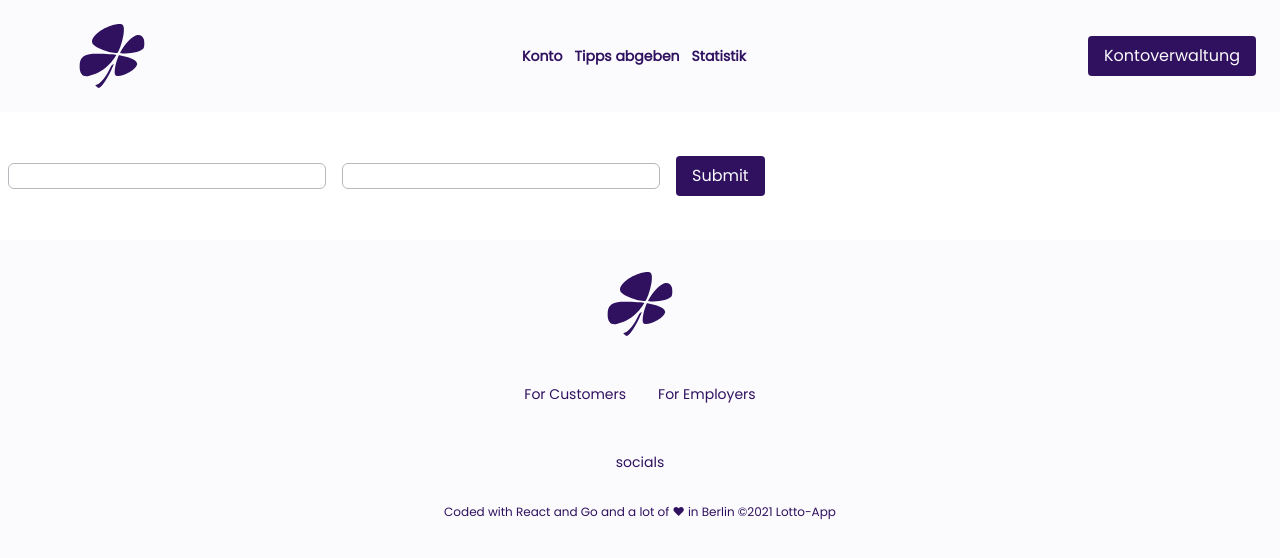
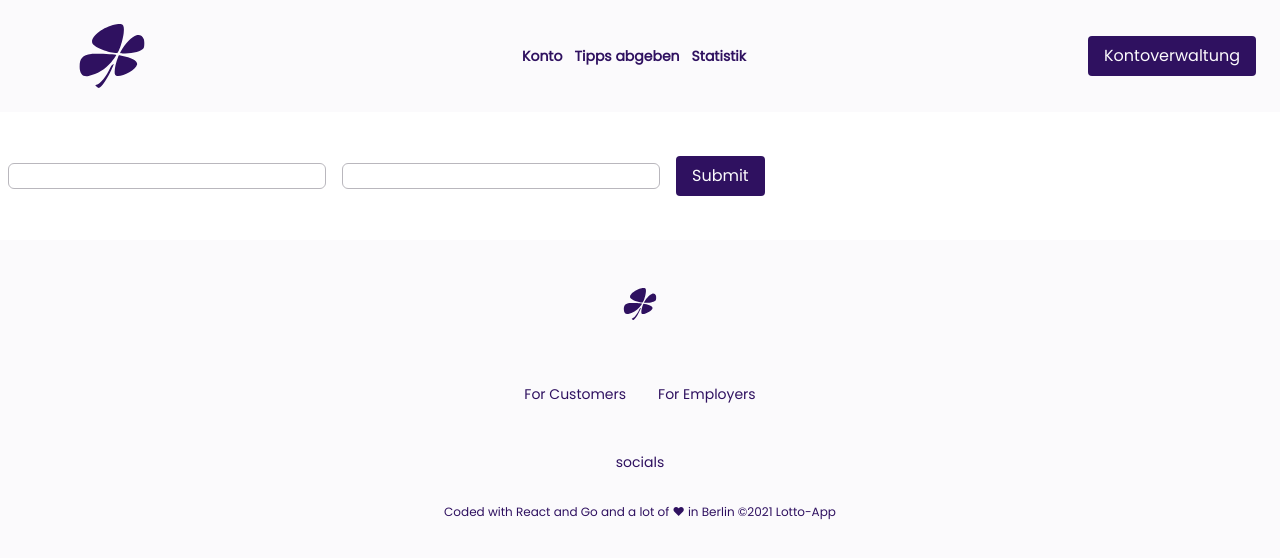
Before and after one commit to crescendolll/lotto, a React (Create React App) app in the folder lotto-ui/: page / in a window 1280 px wide. Shown: the top 558 px of the page. Built offline with nearby package versions, Linux system fonts and the light colour scheme.

Commit message:
smaller logo

```diff
--- a/lotto-ui/src/components/layout/Footer/Footer.jsx
+++ b/lotto-ui/src/components/layout/Footer/Footer.jsx
@@ -6,7 +6,7 @@ import { Link } from '../../Link'
 export const Footer = () => {
   return (
     <div className='bg-hellgrau text-primary text-sm grid justify-items-center space-y-8'>
-      <Link link='/'><Logo title='Kleeblatt' className='w-44 align-center mt-8' /></Link>
+      <Link link='/'><Logo title='Kleeblatt' className='w-44 align-center mt-8 p-4' /></Link>
       <div className='bg-hellgrau p-4 rounded space-x-8'>
         <a href='/' className=''>For Customers</a>
         <a href='/'>For Employers</a>
```
